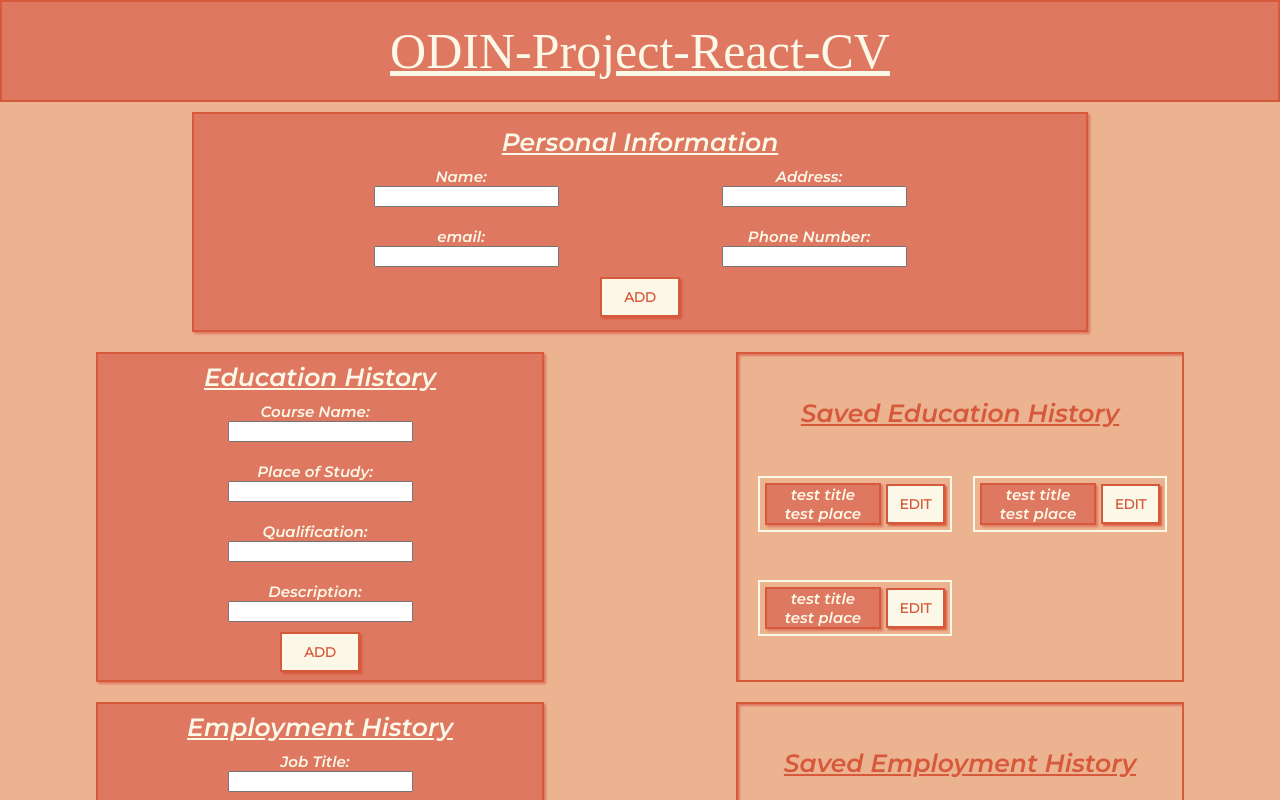
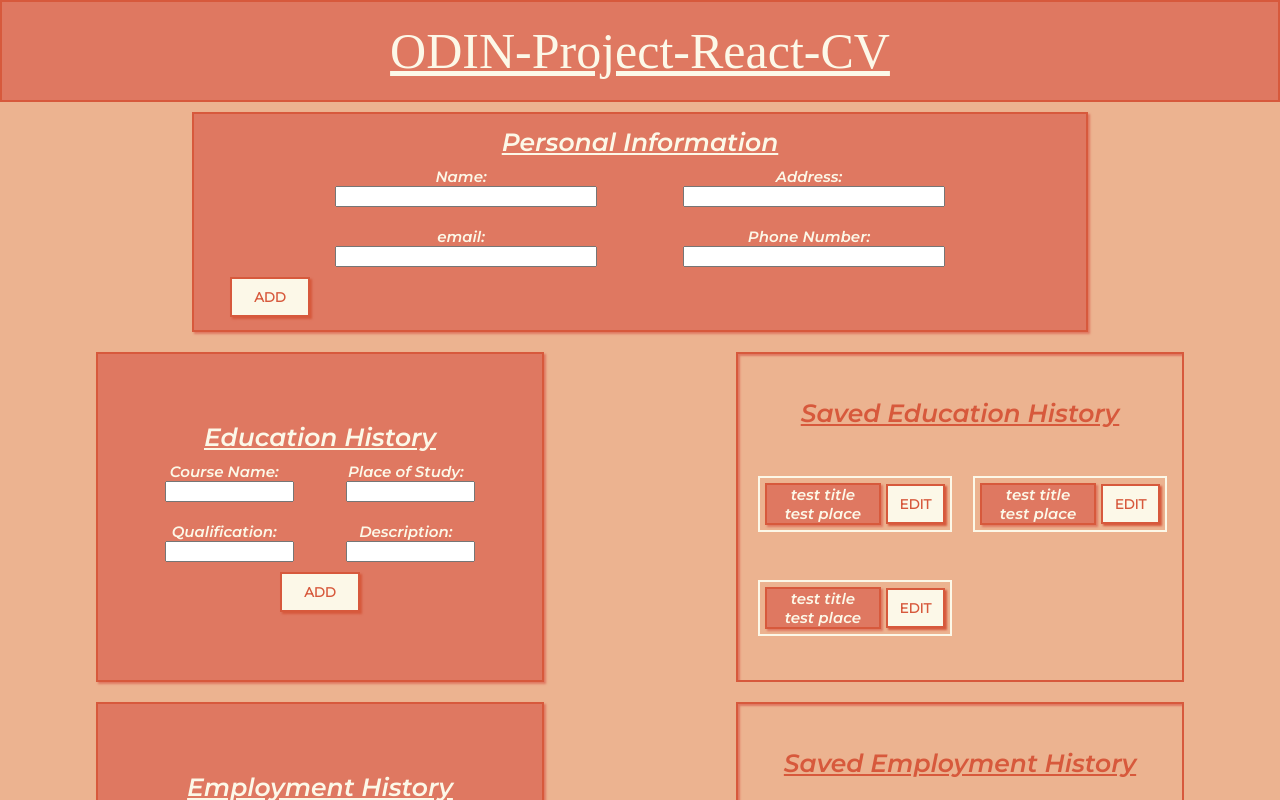
Before and after one commit to rwalsh221/odin_react_cv, a React (Create React App) app in the folder odin_cv/: page / in a window 1280 px wide. Shown: the top 800 px of the page. Built offline with nearby package versions, Linux system fonts and the light colour scheme; a web font is replaced by a local one.

Commit message:
add CVInputs  form inputhandler

```diff
--- a/odin_cv/src/App.css
+++ b/odin_cv/src/App.css
@@ -63,6 +63,10 @@ h4 {
   font-style: italic;
 }
 
+input {
+  width: 80%;
+}
+
 @media (max-width: 910px) {
   h3 {
     font-size: 2rem;
--- a/odin_cv/src/components/CVInput/CVInputs/CVInputs.module.css
+++ b/odin_cv/src/components/CVInput/CVInputs/CVInputs.module.css
@@ -44,6 +44,8 @@
   justify-content: center;
 }
 
+/* TODO: CHECK RESPONSIVE ON FIREFOX */
+
 .cvInputs__subContent {
   list-style: none;
   flex-basis: 40%;
@@ -51,6 +53,11 @@
   display: flex;
   flex-direction: column;
   align-items: center;
+  /* width: 40%; */
+}
+
+input {
+  /* width: 100%; */
 }
 
 .cvInputs__inputHeading {
--- a/odin_cv/src/components/CVInput/CVInputs/CVinputs.js
+++ b/odin_cv/src/components/CVInput/CVInputs/CVinputs.js
@@ -7,44 +7,101 @@ import classes from './CVInputs.module.css';
 const CvInputs = (props) => {
   let content;
 
-  const [personalSubmit, setPersonalSumbit] = useState({
+  // STATE
+  // TODO: REFACTOR STORE AS EACH ELEMENT IS ONE OF AKIND
+  const [personalSubmit, setPersonalSubmit] = useState({
     clicked: false,
     textContent: 'ADD',
   });
 
-  const inputHandler = (inputTitle) => {
-    content = inputTitle.map((inputTitle) => {
+  const [personalStore, setPersonalStore] = useState({
+    storeName: 'personalStore',
+  });
+
+  const [educationStore, setEducationStore] = useState({
+    storeName: 'educationStore',
+  });
+
+  const [employmentStore, setEmploymentStore] = useState({
+    storeName: 'employmentStore',
+  });
+
+  const [additionalStore, setAdditionalStore] = useState({
+    storeName: 'additionalStore',
+  });
+
+  const renderInputHandler = (inputTitle, inputName, storeName) => {
+    content = inputTitle.map((inputTitle, index) => {
       return (
         <li key={inputTitle} className={classes.cvInputs__subContent}>
           <h4 className={classes.cvInputs__inputHeading}>{inputTitle}:</h4>
-          <input onClick={personalEditHandler}></input>
+          <input
+            type={'text'}
+            name={inputName[index]}
+            onClick={personalEditHandler}
+            onChange={(event) => inputContentHandler(event, storeName)}
+          ></input>
         </li>
       );
     });
   };
 
-  const personalSubmitHandler = (e) => {
-    if (e.target.parentNode.id === 'PersonalInformation') {
-      setPersonalSumbit({ clicked: true, textContent: 'SAVED' });
+  const inputContentHandler = (event, storeName) => {
+    let name = event.target.name;
+    let value = event.target.value;
+    console.log(name, value);
+    console.log(storeName);
+    if (storeName === 'personal') {
+      setPersonalStore({ ...personalStore, [name]: value });
+    } else if (storeName === 'education') {
+      setEducationStore({ ...educationStore, [name]: value });
+    } else if (storeName === 'employment') {
+      console.log('EMPLLLLOOOYYYEMNTNNTNTT');
+      setEmploymentStore({ ...employmentStore, [name]: value });
+      // console.log(employmentStore);
+    } else if (storeName === 'additional') {
+      setAdditionalStore({ ...additionalStore, [name]: value });
     }
   };
 
-  const personalEditHandler = (e) => {
-    if (
-      e.target.parentNode.parentNode.parentNode.id === 'PersonalInformation'
-    ) {
-      setPersonalSumbit({ clicked: false, textContent: 'ADD' });
+  const personalSubmitHandler = (e) => {
+    e.preventDefault();
+    if (e.target.parentNode.parentNode.id === 'PersonalInformation') {
+      setPersonalSubmit({ clicked: true, textContent: 'SAVED' });
+      console.log(personalStore);
+      // console.log(employmentStore);
     }
   };
 
+  console.log(employmentStore);
+
+  const personalEditHandler = (e) => {
+    // TODO: LOOK AT THIS FOR BETTER SOLUTION TO TARGET ELEMNT
+    if (
+      e.target.parentNode.parentNode.parentNode.parentNode.id ===
+      'PersonalInformation'
+    ) {
+      console.log('if');
+      setPersonalSubmit({ clicked: false, textContent: 'ADD' });
+    }
+    console.log(personalSubmit);
+  };
+
+  // RENDER INPUTHANDLERS
+
   if (props.personal) {
+    // TODO: COULD CAUSE ERROR IF ARRAY ARE IN DIFFERENT ORDER
+
     const inputTitle = ['Name', 'Address', 'email', 'Phone Number'];
-    inputHandler(inputTitle);
+    const inputName = ['name', 'address', 'email', 'phoneNumber'];
+    renderInputHandler(inputTitle, inputName, 'personal');
   }
 
   if (props.employment) {
     const inputTitle = ['Job Title', 'Company', 'Duration', 'Description'];
-    inputHandler(inputTitle);
+    const inputName = ['jobTitle', 'company', 'duration', 'description'];
+
+    renderInputHandler(inputTitle, inputName, 'employment');
   }
 
   if (props.education) {
@@ -54,32 +111,37 @@ const CvInputs = (props) => {
       'Qualification',
       'Description',
     ];
-    inputHandler(inputTitle);
+
+    const inputName = [
+      'courseName',
+      'placeOfStudy',
+      'qualification',
+      'description',
+    ];
+    renderInputHandler(inputTitle, inputName, 'education');
   }
 
   if (props.additional) {
     const inputTitle = ['Title', 'Description'];
+    const inputName = ['title', 'description'];
 
-    content = inputTitle.map((inputTitle) => {
-      return (
-        <li key={inputTitle} className={classes.cvInputs__subContent}>
-          <h4 className={classes.cvInputs__inputHeading}>{inputTitle}:</h4>
-          <input></input>
-        </li>
-      );
-    });
+    renderInputHandler(inputTitle, inputName, 'additional');
   }
 
   return props.personal ? (
     <div className={`${classes.personal}`} id={props.heading.replace(' ', '')}>
       <h3 className={classes.cvInputs__heading}>{props.heading}</h3>
+      <form onSubmit={() => {}}>
         <ul className={classes.cvInputs__content}>{content}</ul>
         <Button
           btnType={'btnAdd'}
           btnLabel={personalSubmit.textContent}
           btnSaved={personalSubmit.clicked}
-        click={(e) => personalSubmitHandler(e)}
+          click={(e) => {
+            personalSubmitHandler(e);
+          }}
         ></Button>
+      </form>
     </div>
   ) : (
     <React.Fragment>
@@ -101,3 +163,28 @@ const CvInputs = (props) => {
 };
 
 export default CvInputs;
+
+{
+  /* <form
+onSubmit={(e) => {
+  e.preventDefault();
+  let target = e.target;
+  console.log(target.length);
+  let testArr = [];
+  for (let i = 0; i < target.length - 1; i++) {
+    testArr.push(e.target[i].value);
+    e.preventDefault();
+  }
+  console.log(e.target[3].value);
+  console.log(testArr);
+}}
+>
+<ul className={classes.cvInputs__content}>{content}</ul>
+<Button
+  btnType={'btnAdd'}
+  btnLabel={personalSubmit.textContent}
+  btnSaved={personalSubmit.clicked}
+  click={(e) => personalSubmitHandler(e)}
+></Button>
+</form> */
+}
```
Also changed, not shown: 1 other file (tests, documents, lock files or other folders). Lines whose indentation alone changed are shown as unchanged.
